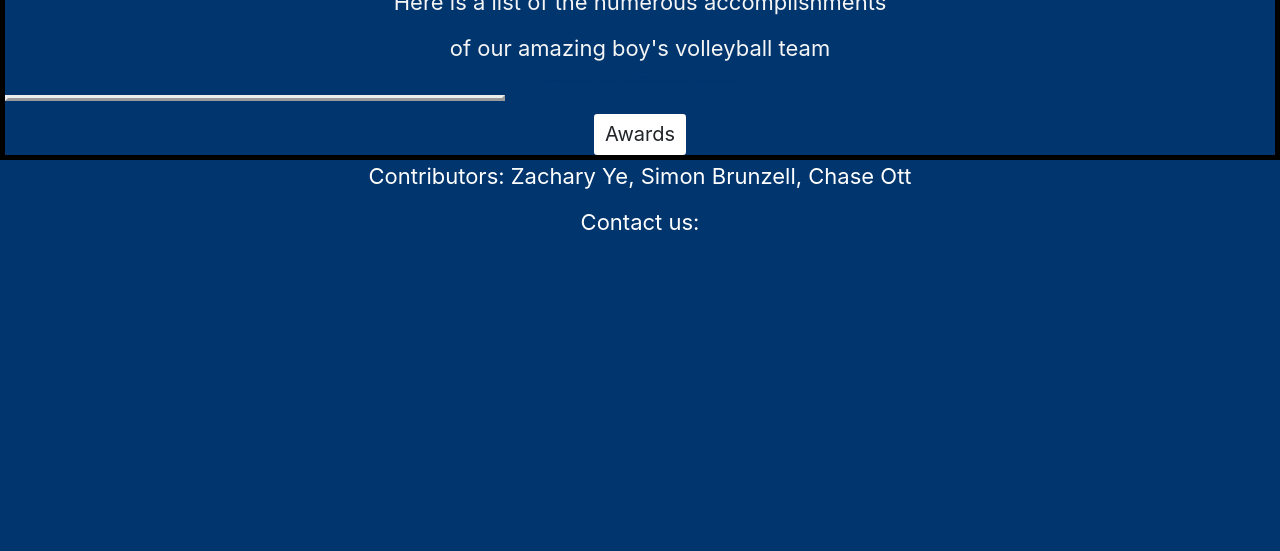
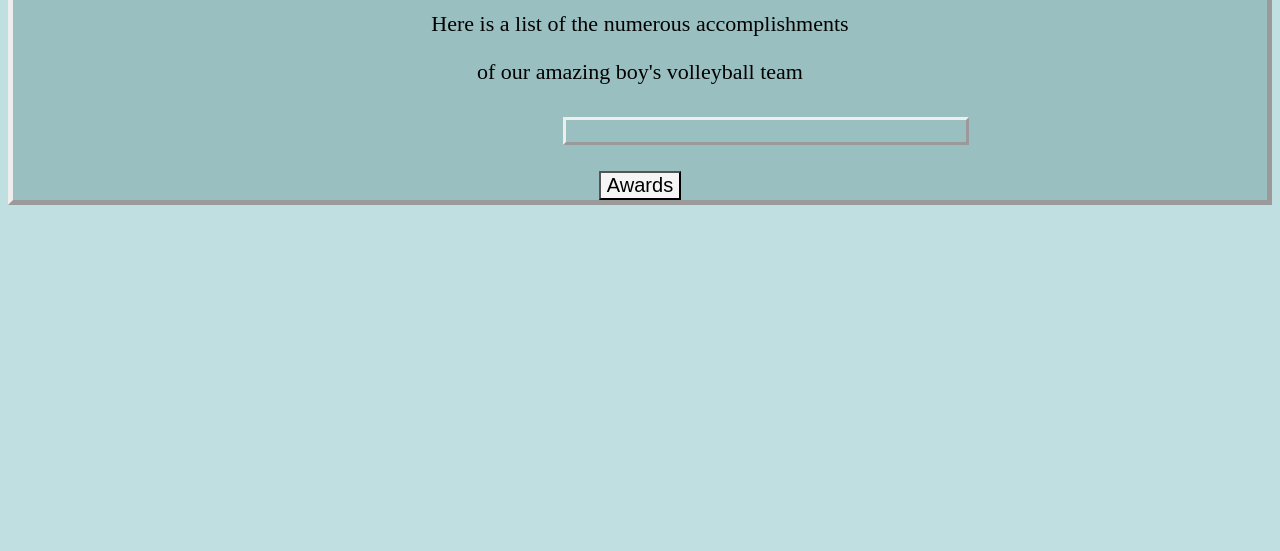
Before and after one commit to zachye111/no_idea2, a Flask app: page /awards/ in a window 1280 px wide. Shown: the part 249-800 px from the top of the page. Run offline with Flask 2, Linux system fonts and the light colour scheme; some libraries are stand-ins or nearby versions.

Commit message:
refined award, and snapshot pages

```diff
--- a/templates/awards.html
+++ b/templates/awards.html
@@ -1,8 +1,5 @@
 <!DOCTYPE html>
-{% extends "layouts/base.html" %}
-{% set project = "Awards" %}
 <html lang="en">
-{% block body %}
 <head>
   <meta charset="UTF-8">
   <title>Awards</title>
@@ -25,18 +22,16 @@
   <p> Here is a list of the numerous accomplishments </p>
   <p> of our amazing boy's volleyball team</p>
 
+  <div id="present_here">
+    <p></p>
+  </div>
 
-  <!-- Make the color the same as the background-->
-  <p id="GFG_UP" style="font-size: 1px; color:#00356e; text-align: center">
-  </p>
 
-  <p id = "GFG_DOWN" style ="font-size: 48px;border-style: outset;width:500px;position: center; text-align: center">
-  </p>
-
+  <br><br>
   <!--Button-->
   <div style="position: center;
  ">
-    <button class="btn" id="button" onclick="GFG_Fun()">Awards</button>
+    <button class="btn" id="button" onclick="present()">Awards</button>
   </div>
 
 
@@ -45,23 +40,20 @@
 
 
 <script>
-  var up = document.getElementById('GFG_UP');
-  var down = document.getElementById('GFG_DOWN');
 
-  var arr = ["2019 CIF Division 2 Champions","2021 CIF Division 1 Runner Up",
+  function present() {
+    x = Math.floor(Math.random() * 7);
+    document.getElementById("present_here").innerHTML=(awards[x])
+
+  }
+
+  let awards = ["2019 CIF Division 2 Champions","2021 CIF Division 1 Runner Up",
     "NCAA National Champions 21 & 22 by a DNHS alumni",
     "Dylan McGee, High School Athlete of the Week for the week of March 7th, 2022",
     "Nick Everett – 2021 All-Palomar League Honorable Mention", "Dylan McGee 2021 All-Palomar League Honorable Mention",
     "Benny Herrick - 2021 All-Palomar League 2nd Team", "Myles Henderson – 2021 All-Palomar League 1st Team"
   ]
 
-  up.innerHTML = "Click on the button to check "
-          + "the type of element.<br><br>" + arr;
-
-  function GFG_Fun() {
-    down.innerHTML =
-            arr[Math.floor(Math.random() * arr.length)];
-  }
 </script>
 
 <style>
@@ -69,6 +61,7 @@
   h1 {
     font-size: 50px;
     text-align: center;
+    color: #01173a;
   }
 
   p {
@@ -77,17 +70,18 @@
 
   .major {
     text-align: center;
-    background-color: #00356e;
-    border-style: solid; border-color: black; border-width: 5px;
+    background-color: #99bfc0;
+    border-style: outset;
+    border-width: 5px;
   }
 
 
   body {
-    background-color: #00356e;
+    background-color: #c0dfe0;
   }
 
   #button {
-    background-color: #ffffff;
+    background-color: whitesmoke;
     font-size: 20px;
   }
 
@@ -99,10 +93,23 @@
     padding:0px
   }
 
+  #present_here {
+    font-size: 50px ;
+    color: #01173a;
+    width: 400px;
+    border-style: outset;
+    position: relative;
+    left: 550px;
+    top: 10px;
+  }
+
+
+
+  </style>
+
 
 
 </style>
 
 </body>
-{% endblock %}
 </html>
```
